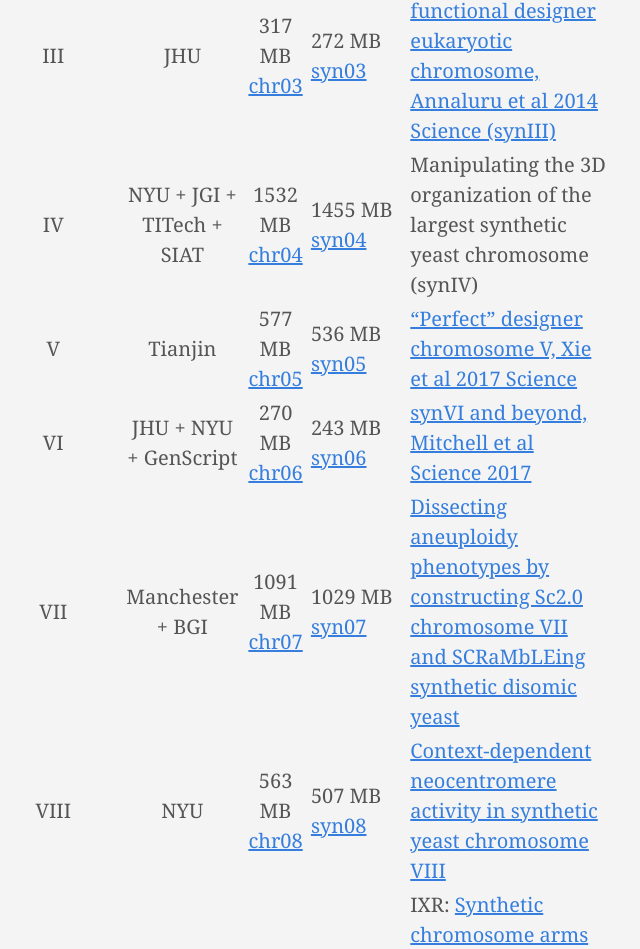
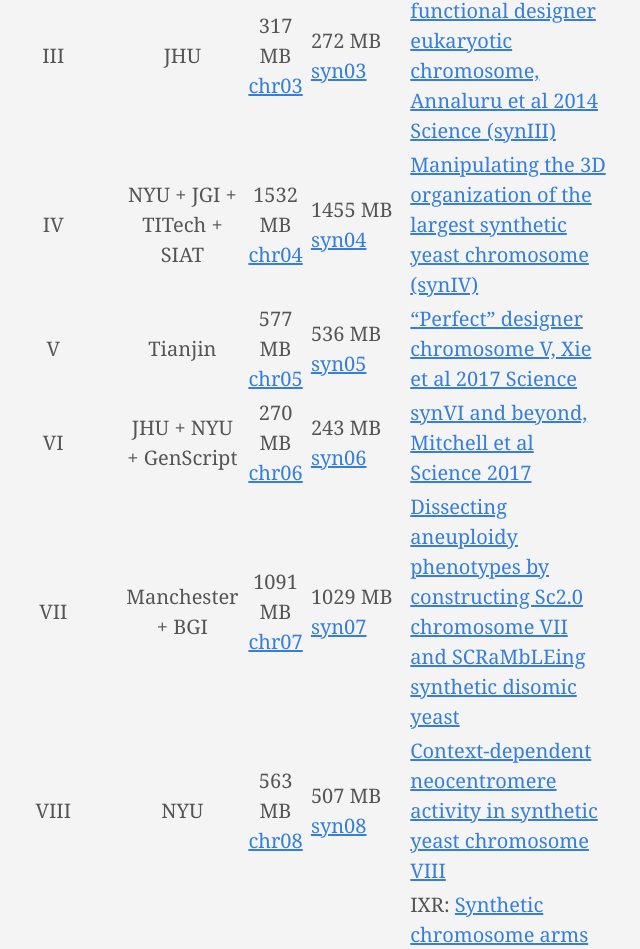
Before and after one commit to syntheticyeast/syntheticyeast.github.io, a plain HTML site: page sc2-0/data/index.html in a window 1280 px wide. Shown: the part 1600-2549 px from the top of the page, without its empty margins (161-801 px from the left). Drawn offline with Linux system fonts and the light colour scheme.

Commit message:
Regenerate

```diff
--- a/sc2-0/data/index.html
+++ b/sc2-0/data/index.html
@@ -250,7 +250,7 @@ the synthetic version is the final design target.</p>
 <td style="text-align:center">NYU + JGI + TITech + SIAT</td>
 <td style="text-align:center">1532 MB   <a href="/gff3/yeast_chr04_0_00.gff">chr04</a></td>
 <td>1455 MB <a href="/gff3/yeast_chr04_3_72.gff">syn04</a></td>
-<td>Manipulating the 3D organization of the largest synthetic yeast chromosome (synIV)</td>
+<td><a href="https://www.sciencedirect.com/science/article/pii/S1097276523008523">Manipulating the 3D organization of the largest synthetic yeast chromosome (synIV)</a></td>
 </tr>
 <tr>
 <td style="text-align:center">V</td>
```
